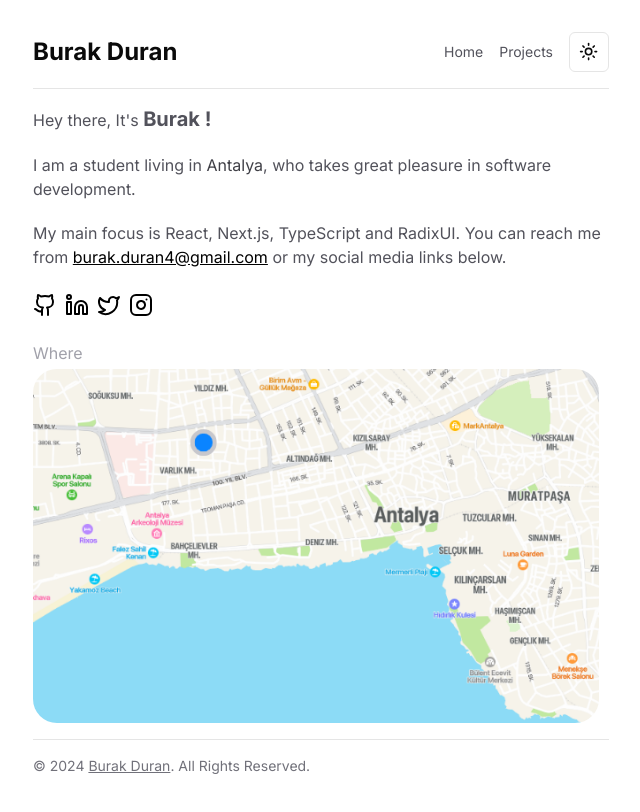
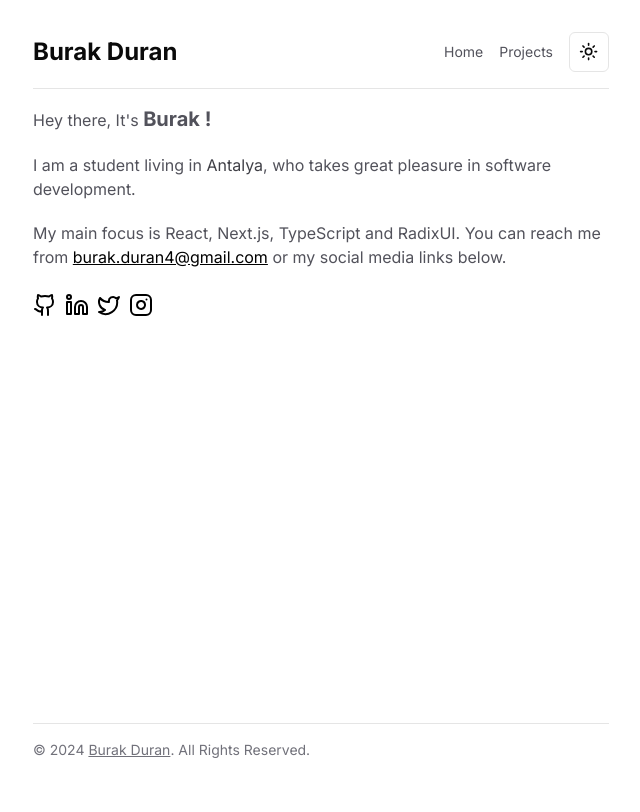
Before and after one commit to burakkduran/burakduran, a Next.js app: page / in a window 1280 px wide. Shown: the top 812 px of the page, without its empty margins (319-959 px from the left). Built offline with nearby package versions, Linux system fonts and the light colour scheme.

Commit message:
Remove unused files

```diff
--- a/app/page.tsx
+++ b/app/page.tsx
@@ -29,15 +29,7 @@ export default function Home() {
         or my social media links below.
       </p>
       <Socials />
-      <p className="text-zinc-400 dark:text-zinc-600 mt-6 mb-1">Where</p>
 
-      <Image
-        src={Map}
-        alt="Map"
-        width={"566"}
-        height={"371"}
-        style={{ borderRadius: "24px" }}
-      />
     </main>
   );
 }
```
Also changed, not shown: public/map.png (deleted), public/map2.png (deleted).
